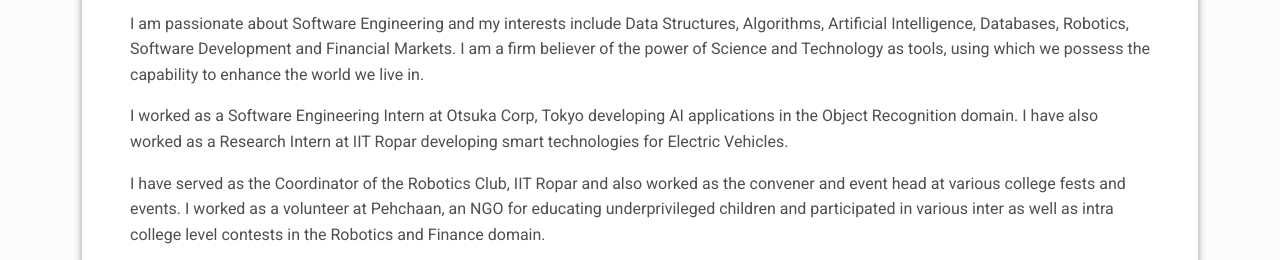
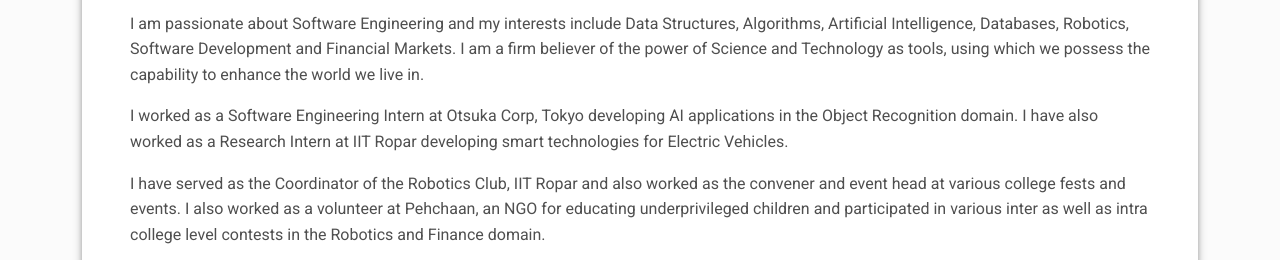
Before and after one commit to jasnoor21/jasnoor21.github.io, a plain HTML site: page index.html in a window 1280 px wide. Shown: the part 827-1087 px from the top of the page. Drawn offline with Linux system fonts and the light colour scheme.

Commit message:
some changes in content

```diff
--- a/index.html
+++ b/index.html
@@ -100,7 +100,7 @@
           <p>I worked as a Software Engineering Intern at Otsuka Corp, Tokyo developing AI applications in the Object Recognition
             domain. I have also worked as a Research Intern at IIT Ropar developing smart technologies for Electric Vehicles. </p>
           <p>I have served as the Coordinator of the Robotics Club, IIT Ropar and also worked as the convener and event head at various college fests
-            and events. I worked as a volunteer at Pehchaan, an NGO for educating underprivileged children and participated in various inter as well
+            and events. I also worked as a volunteer at Pehchaan, an NGO for educating underprivileged children and participated in various inter as well
             as intra college level contests in the Robotics and Finance domain.</p>
           <p>Apart from this, I like to play the guitar and have been an active member of Alankar, my college's music club. I love playing badminton
             and running for fitness. I also have keen interests in History, Finance and Geopolitics. My other hobbies include cooking and book-reading
```
